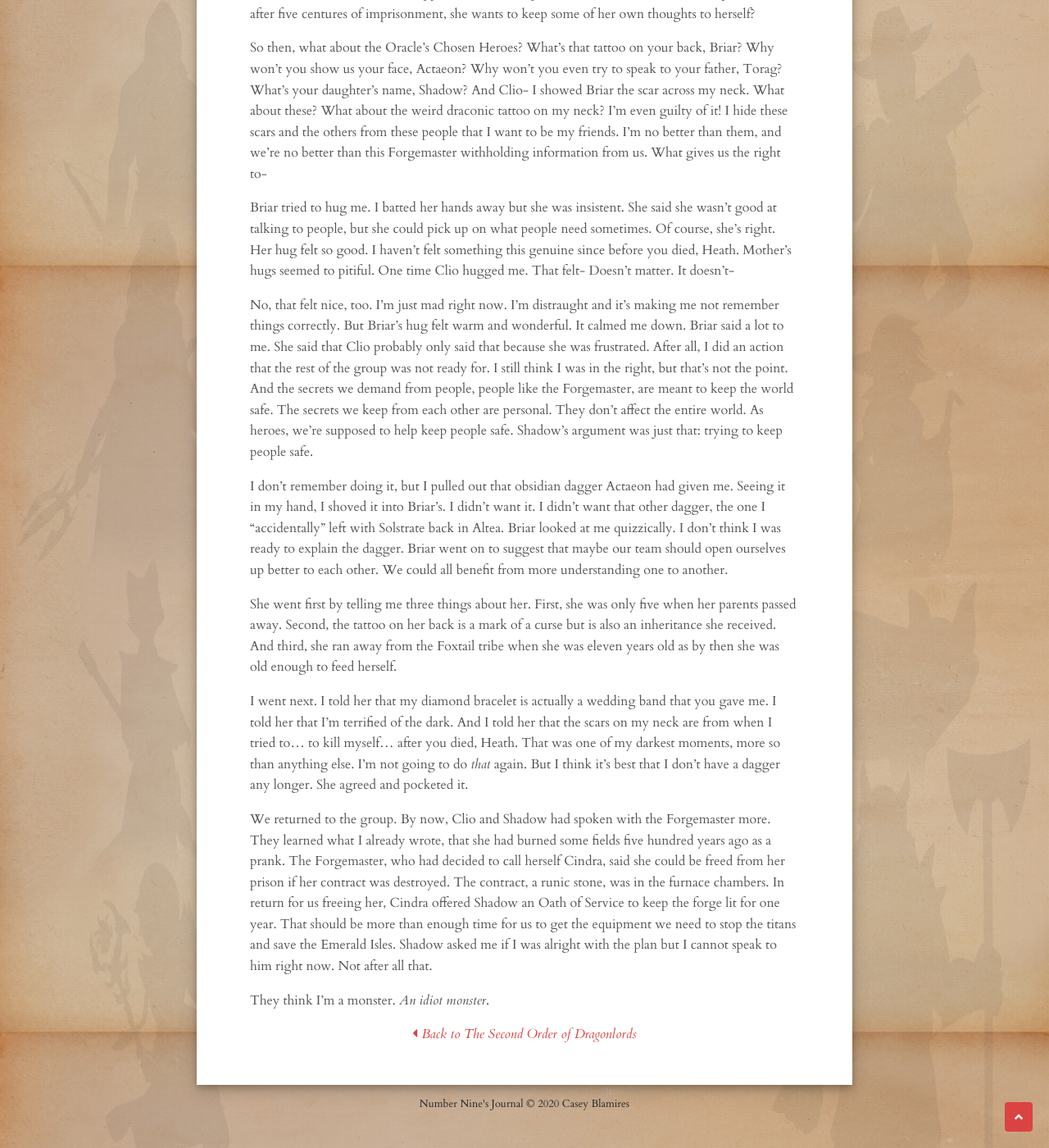
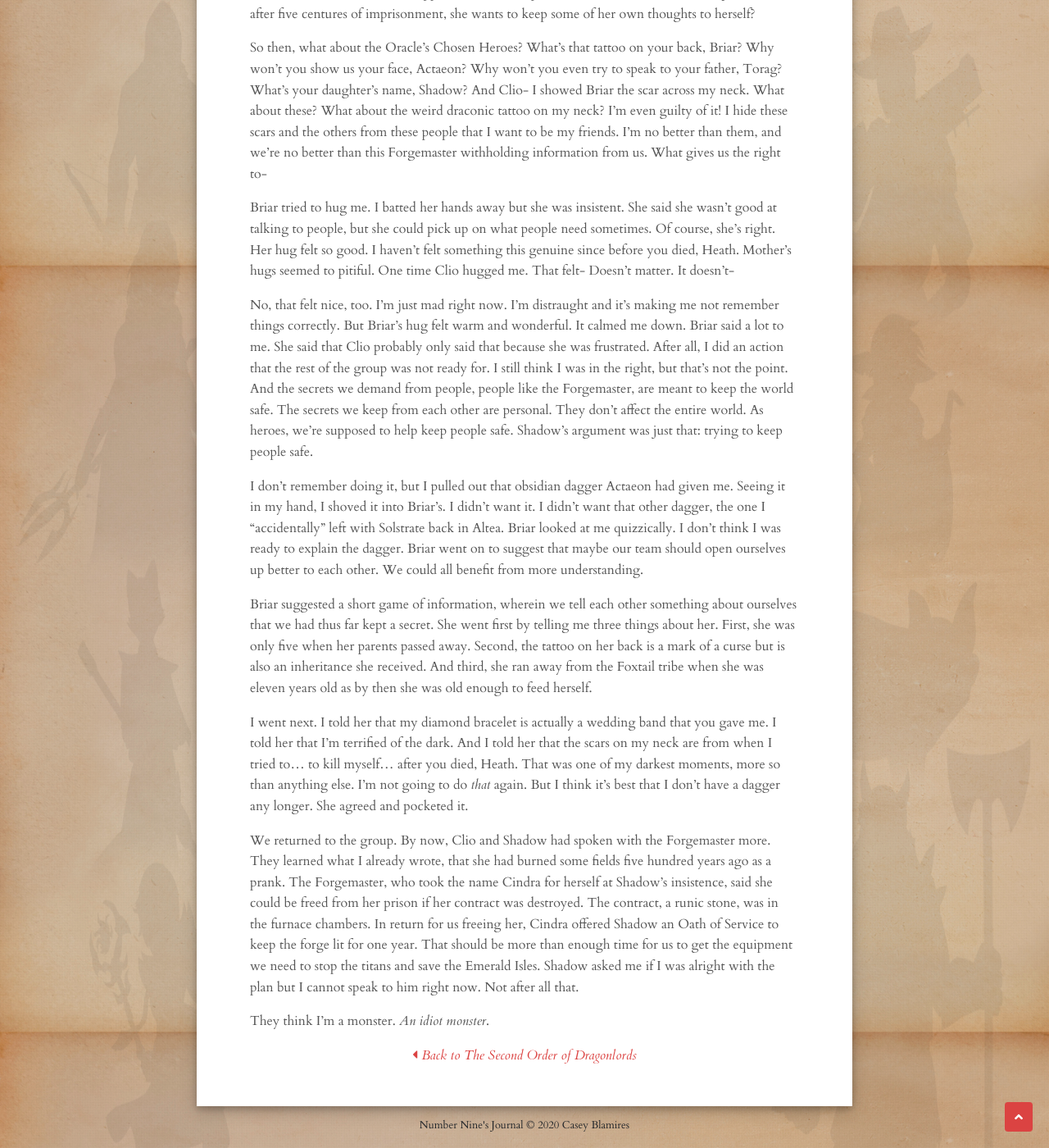
Before and after one commit to clblamires/ninesjournal, a Jekyll site: the page built from _posts/2020-08-16-withhold.md, in a window 1280 px wide and 1400 px high, scrolled down 3415 px. Shown: the whole window at 82% size. Built offline with Jekyll 4.4.1, drawn with Linux system fonts in a browser that asks for light colours; nearby versions of some CDN libraries.

Commit message:
small fixes to story

```diff
--- a/_posts/2020-08-16-withhold.md
+++ b/_posts/2020-08-16-withhold.md
@@ -67,12 +67,12 @@ Briar tried to hug me. I batted her hands away but she was insistent. She said s
 
 No, that felt nice, too. I’m just mad right now. I’m distraught and it’s making me not remember things correctly. But Briar’s hug felt warm and wonderful. It calmed me down. Briar said a lot to me. She said that Clio probably only said that because she was frustrated. After all, I did an action that the rest of the group was not ready for. I still think I was in the right, but that’s not the point. And the secrets we demand from people, people like the Forgemaster, are meant to keep the world safe. The secrets we keep from each other are personal. They don’t affect the entire world. As heroes, we’re supposed to help keep people safe. Shadow’s argument was just that: trying to keep people safe.
 
-I don’t remember doing it, but I pulled out that obsidian dagger Actaeon had given me. Seeing it in my hand, I shoved it into Briar’s. I didn’t want it. I didn’t want that other dagger, the one I “accidentally” left with Solstrate back in Altea. Briar looked at me quizzically. I don’t think I was ready to explain the dagger. Briar went on to suggest that maybe our team should open ourselves up better to each other. We could all benefit from more understanding one to another.
+I don’t remember doing it, but I pulled out that obsidian dagger Actaeon had given me. Seeing it in my hand, I shoved it into Briar’s. I didn’t want it. I didn’t want that other dagger, the one I “accidentally” left with Solstrate back in Altea. Briar looked at me quizzically. I don’t think I was ready to explain the dagger. Briar went on to suggest that maybe our team should open ourselves up better to each other. We could all benefit from more understanding.
 
-She went first by telling me three things about her. First, she was only five when her parents passed away. Second, the tattoo on her back is a mark of a curse but is also an inheritance she received. And third, she ran away from the Foxtail tribe when she was eleven years old as by then she was old enough to feed herself.
+Briar suggested a short game of information, wherein we tell each other something about ourselves that we had thus far kept a secret. She went first by telling me three things about her. First, she was only five when her parents passed away. Second, the tattoo on her back is a mark of a curse but is also an inheritance she received. And third, she ran away from the Foxtail tribe when she was eleven years old as by then she was old enough to feed herself.
 
 I went next. I told her that my diamond bracelet is actually a wedding band that you gave me. I told her that I’m terrified of the dark. And I told her that the scars on my neck are from when I tried to… to kill myself… after you died, Heath. That was one of my darkest moments, more so than anything else. I’m not going to do *that* again. But I think it’s best that I don’t have a dagger any longer. She agreed and pocketed it.
 
-We returned to the group. By now, Clio and Shadow had spoken with the Forgemaster more. They learned what I already wrote, that she had burned some fields five hundred years ago as a prank. The Forgemaster, who had decided to call herself Cindra, said she could be freed from her prison if her contract was destroyed. The contract, a runic stone, was in the furnace chambers. In return for us freeing her, Cindra offered Shadow an Oath of Service to keep the forge lit for one year. That should be more than enough time for us to get the equipment we need to stop the titans and save the Emerald Isles. Shadow asked me if I was alright with the plan but I cannot speak to him right now. Not after all that.
+We returned to the group. By now, Clio and Shadow had spoken with the Forgemaster more. They learned what I already wrote, that she had burned some fields five hundred years ago as a prank. The Forgemaster, who took the name Cindra for herself at Shadow's insistence, said she could be freed from her prison if her contract was destroyed. The contract, a runic stone, was in the furnace chambers. In return for us freeing her, Cindra offered Shadow an Oath of Service to keep the forge lit for one year. That should be more than enough time for us to get the equipment we need to stop the titans and save the Emerald Isles. Shadow asked me if I was alright with the plan but I cannot speak to him right now. Not after all that.
 
 They think I’m a monster. *An idiot monster*.
```
Also changed, not shown: _posts/2020-08-23-forge.md (+1 -1 lines).
